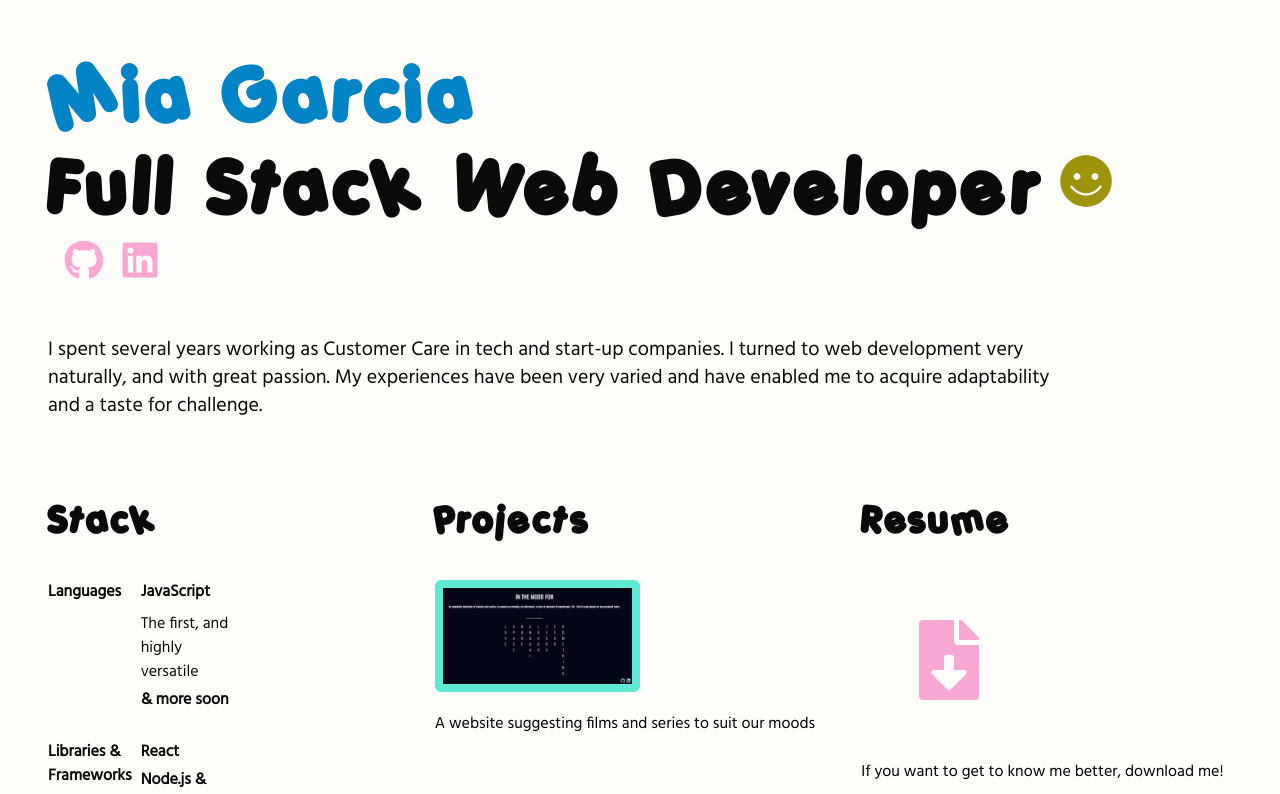
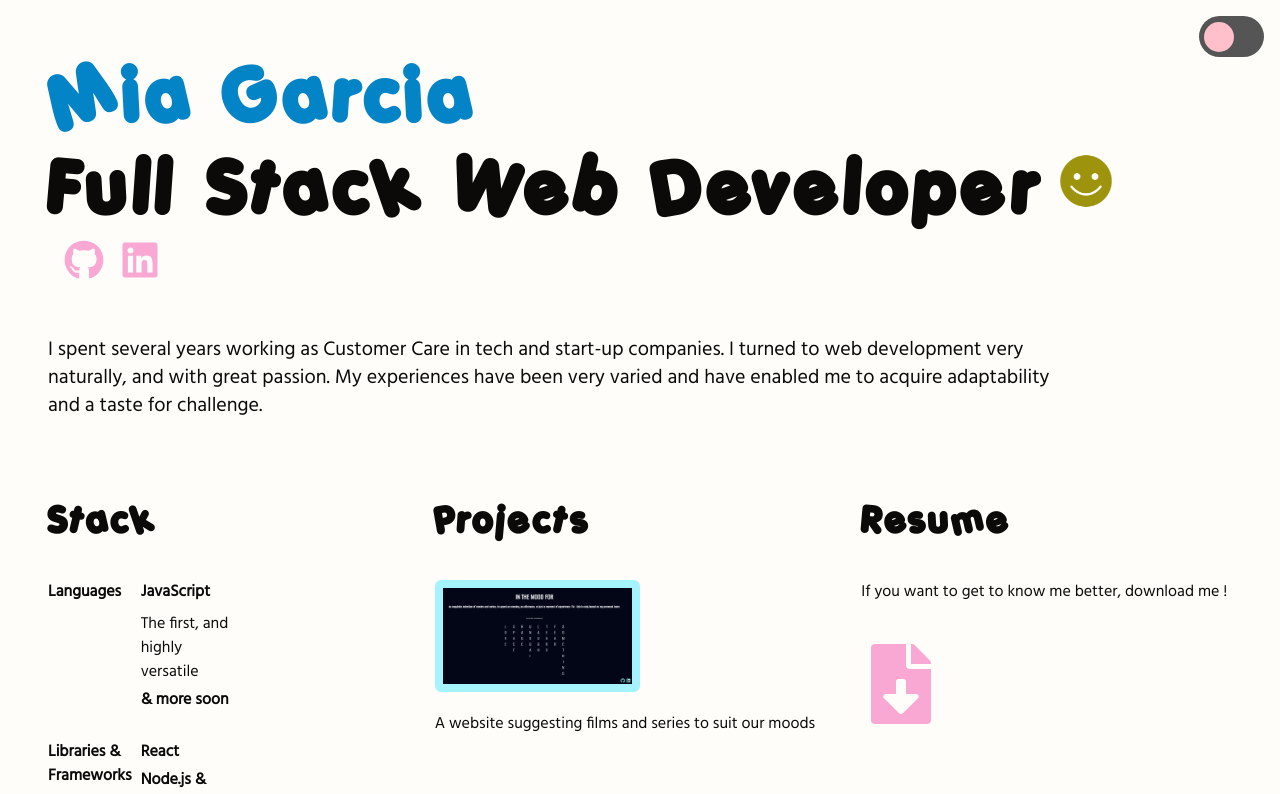
Before and after one commit to miazarre/mia-is-here, a React (Create React App) app: page / in a window 1280 px wide. Shown: the top 794 px of the page. Built offline with nearby package versions, Linux system fonts and the light colour scheme.

Commit message:
Adding DarkMode + Clean up

```diff
--- a/src/App.js
+++ b/src/App.js
@@ -4,6 +4,7 @@ import Header from './components/Header';
 import Error from './components/Error';
 import Home from './components/Home/';
 import Footer from './components/Footer';
+import DarkMode from './components/DarkMode';
 
 import './index.css';
 
@@ -11,6 +12,7 @@ function App() {
   return (
     <BrowserRouter>
       <main className="min-h-screen m-2">
+        <DarkMode />
         <Header />
         <Routes>
           <Route path="/" element={<Home />} />
--- /dev/null
+++ b/src/components/DarkMode/index.js
@@ -0,0 +1,21 @@
+import { useEffect, useState } from 'react';
+
+function DarkMode() {
+  const [darkToggle, setDarkToggle] = useState(false);
+
+  useEffect(() => {
+    darkToggle
+      ? document.documentElement.classList.add('dark')
+      : document.documentElement.classList.remove('dark');
+  }, [darkToggle]);
+
+  return (
+    <div>
+      <label className="toggleDarkBtn">
+        <input type="checkbox" onClick={() => setDarkToggle(!darkToggle)} />
+        <span className="slideBtnTg round"></span>
+      </label>
+    </div>
+  );
+}
+export default DarkMode;
--- a/src/components/Error/index.js
+++ b/src/components/Error/index.js
@@ -12,7 +12,7 @@ const Error = () => {
       </Helmet>
       <div className="flex flex-col items-center justify-center">
         <Link to="/" className="mt-40">
-          <h2 className="text-center font-main text-7xl sm:text-7xl font-extrabold uppercase text-sky-200 hover:text-yellow-300 tracking-widest">
+          <h2 className="text-center font-main text-7xl sm:text-7xl font-extrabold uppercase text-sky-600 dark:text-sky-200 hover:text-yellow-300 tracking-widest">
             There's nothing to see here!
           </h2>
         </Link>
--- a/src/components/Footer/index.js
+++ b/src/components/Footer/index.js
@@ -1,8 +1,8 @@
 const Footer = () => {
   return (
-    <div className="bg-pink-100 p-2">
+    <div className="bg-amber-100 dark:bg-amber-200 p-2">
       <div className="container">
-        <p className="font-main text-sm text-stone-600 tracking-widest">
+        <p className="font-main text-sm text-stone-950 tracking-widest">
           Made with React & Tailwind CSS, hosted on Netlify.
           <br />
           This website doesn't collect any data whatsoever.
--- a/src/components/Header/index.js
+++ b/src/components/Header/index.js
@@ -5,7 +5,7 @@ const Header = () => {
   return (
     <div className="m-10 sm:mt-10 md:mt-30 pt-5 font-main text-4xl sm:text-5xl md:text-7xl tracking-widest">
       <h1 className="text-sky-600">Mia Garcia</h1>
-      <p className="flex items-center pt-5 text-stone-950">
+      <p className="flex items-center pt-5 text-stone-950 dark:text-stone-200">
         Full Stack Web Developer
         <span style={{ display: 'inline-block' }}>
           <img src={smiley} alt="smiley" className="w-20 px-3 animate-bounce" />
--- a/src/components/Home/AboutMe/index.js
+++ b/src/components/Home/AboutMe/index.js
@@ -1,6 +1,6 @@
 const AboutMe = () => {
   return (
-    <p className="w-4/5 m-10 font-second text-xl text-stone-950 ">
+    <p className="w-4/5 m-10 font-second text-xl text-stone-950 dark:text-stone-200">
       I spent several years working as Customer Care in tech and start-up
       companies. I turned to web development very naturally, and with great
       passion. My experiences have been very varied and have enabled me to
--- a/src/components/Home/Projects/index.js
+++ b/src/components/Home/Projects/index.js
@@ -4,7 +4,7 @@ const Projects = () => {
   return (
     <>
       <div className="flex-1">
-        <h2 className="mt-10 font-main text-4xl tracking-widest text-stone-950 hover:animate-bounce">
+        <h2 className="mt-10 font-main text-4xl tracking-widest text-stone-950 dark:text-stone-200 hover:animate-bounce">
           Projects
         </h2>
         <div className="mt-10 flex flex-wrap items-center sm:flex-row sm:items-start">
@@ -16,10 +16,10 @@ const Projects = () => {
             <img
               src={intheMood}
               alt="In the Mood for Website"
-              className="w-3/4 sm:w-3/6 border-8 border-teal-300 rounded-md transition-transform duration-300 ease-in-out transform-gpu hover:scale-125 hover-border"
+              className="w-3/4 sm:w-3/6 border-8 border-cyan-200 rounded-md transition-transform duration-300 ease-in-out transform-gpu hover:scale-125 hover-border"
             />
           </a>
-          <p className="pt-5 font-second text-stone-95">
+          <p className="pt-5 font-second text-stone-950 dark:text-stone-200">
             A website suggesting films and series to suit our moods
           </p>
         </div>
--- a/src/components/Home/Resume/index.js
+++ b/src/components/Home/Resume/index.js
@@ -6,10 +6,13 @@ const Resume = () => {
   return (
     <>
       <div className="flex-1">
-        <h2 className="mt-10 font-main text-4xl tracking-widest text-stone-950 hover:animate-bounce">
+        <h2 className="mt-10 font-main text-4xl tracking-widest text-stone-950 dark:text-stone-200 hover:animate-bounce">
           Resume
         </h2>
-        <div className="mt-20 mb-5 ml-10 pl-2 flex sm:justify-start md:items-center">
+        <p className="pt-10 font-second text-stone-950 dark:text-stone-200">
+          If you want to get to know me better, download me !
+        </p>
+        <div className="mt-10">
           <a
             href={CV_Mia_Garcia}
             download="MiaGarcia.pdf"
@@ -18,9 +21,6 @@ const Resume = () => {
             <FaFileDownload size={80} className="icon" />
           </a>
         </div>
-        <p className="pt-10 font-second">
-          If you want to get to know me better, download me!
-        </p>
       </div>
     </>
   );
--- a/src/components/Home/Stack/index.js
+++ b/src/components/Home/Stack/index.js
@@ -2,10 +2,10 @@ const Stack = () => {
   return (
     <>
       <div className="flex-1">
-        <h2 className="m-10 font-main text-4xl tracking-widest text-stone-950 hover:animate-bounce">
+        <h2 className="m-10 font-main text-4xl tracking-widest text-stone-950 dark:text-stone-200 hover:animate-bounce">
           Stack
         </h2>
-        <div className="font-second text-stone-950">
+        <div className="font-second text-stone-950 dark:text-stone-200">
           <div className="ml-10 grid grid-cols-1 md:grid-cols-4">
             <h3 className="font-bold">Languages</h3>
             <ul className="md:col-span-1 space-y-1">
@@ -18,7 +18,7 @@ const Stack = () => {
               </li>
             </ul>
           </div>
-          <div className="mt-5 ml-10 grid grid-cols-1 md:grid-cols-4 font-second text-stone-950">
+          <div className="mt-5 ml-10 grid grid-cols-1 md:grid-cols-4 font-second text-stone-950 dark:text-stone-200">
             <h3 className="font-bold">Libraries & Frameworks</h3>
             <ul className="md:col-span-1 space-y-1 font-bold mb-2">
               <li>
@@ -35,7 +35,7 @@ const Stack = () => {
               </li>
             </ul>
           </div>
-          <div className="mt-5 ml-10 grid grid-cols-1 md:grid-cols-4 font-second text-stone-950">
+          <div className="mt-5 ml-10 grid grid-cols-1 md:grid-cols-4 font-second text-stone-950 dark:text-stone-200">
             <h3 className="font-bold">Misc</h3>
             <ul className="md:col-span-1 space-y-1 font-bold mb-2">
               <li>
--- a/src/index.css
+++ b/src/index.css
@@ -18,6 +18,7 @@
 
 body {
   background-color: #fffdfa;
+  @apply dark:bg-stone-950;
 }
 
 .icon-container {
@@ -25,7 +26,7 @@ body {
 }
 
 .group:hover .icon {
-  @apply text-sky-200;
+  @apply text-emerald-500;
   @apply hover:animate-spin;
 }
 
@@ -36,3 +37,53 @@ body {
 .hover-border:hover {
   border-color: #fe671e;
 }
+
+.toggleDarkBtn {
+  position: absolute;
+  top: 1rem;
+  right: 1rem;
+  display: inline-block;
+  width: 65px;
+  height: 41px;
+}
+.toggleDarkBtn input {
+  opacity: 0;
+  width: 0;
+  height: 0;
+}
+.slideBtnTg {
+  position: absolute;
+  cursor: pointer;
+  top: 0;
+  left: 0;
+  right: 0;
+  bottom: 0;
+  background-color: rgb(85, 85, 85);
+  -webkit-transition: 0.5s;
+  transition: 0.5s;
+}
+.slideBtnTg:before {
+  position: absolute;
+  content: '';
+  height: 30px;
+  width: 30px;
+  left: 5px;
+  bottom: 5px;
+  -webkit-transition: 0.5s;
+  transition: 0.5s;
+  background-color: pink;
+}
+input:checked + .slideBtnTg {
+  background-color: #fde68a;
+}
+input:checked + .slideBtnTg:before {
+  -webkit-transform: translateX(26px);
+  -ms-transform: translateX(26px);
+  transform: translateX(26px);
+}
+.slideBtnTg.round {
+  border-radius: 34px;
+}
+.slideBtnTg.round:before {
+  border-radius: 50%;
+}
--- a/tailwind.config.js
+++ b/tailwind.config.js
@@ -1,6 +1,7 @@
 /** @type {import('tailwindcss').Config} */
 module.exports = {
   content: ['./src/**/*.{html,js}'],
+  darkMode: 'class',
   theme: {
     extend: {
       fontFamily: {
```
